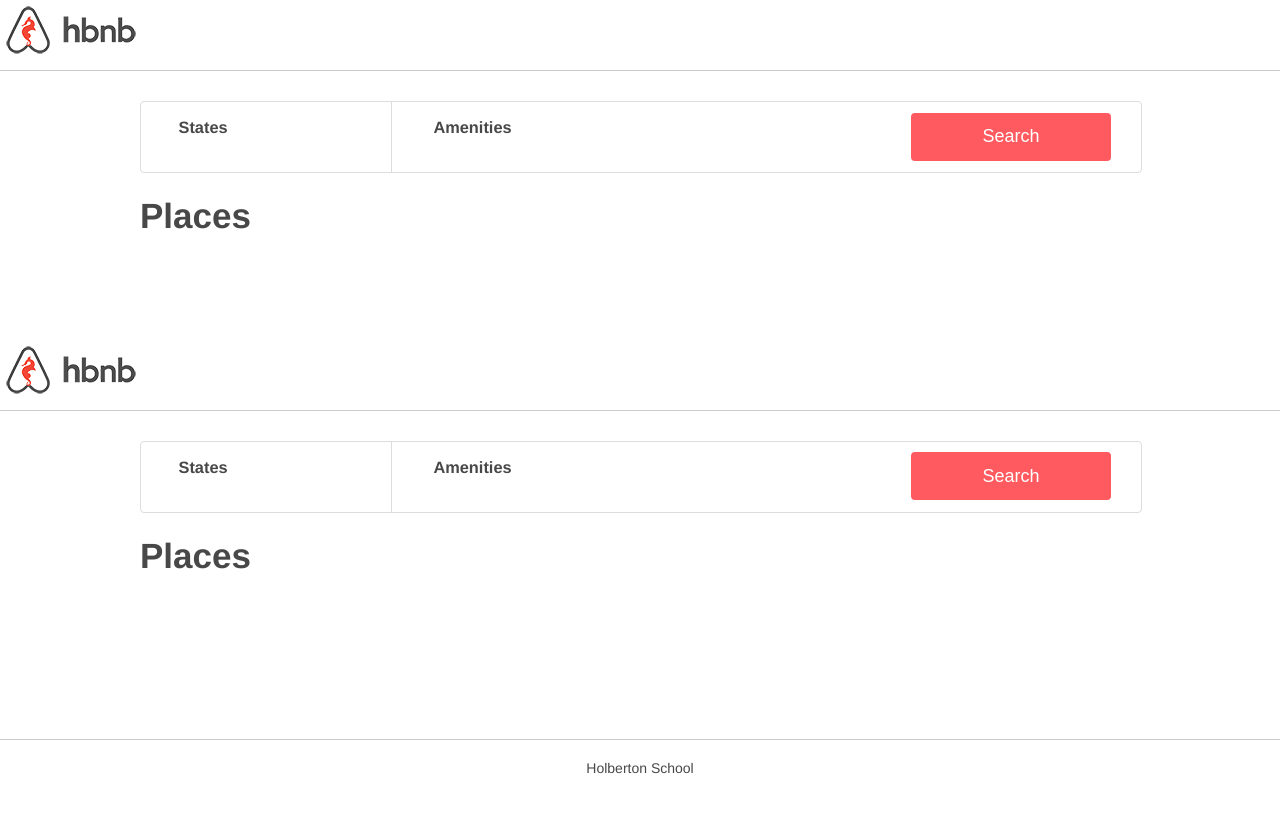
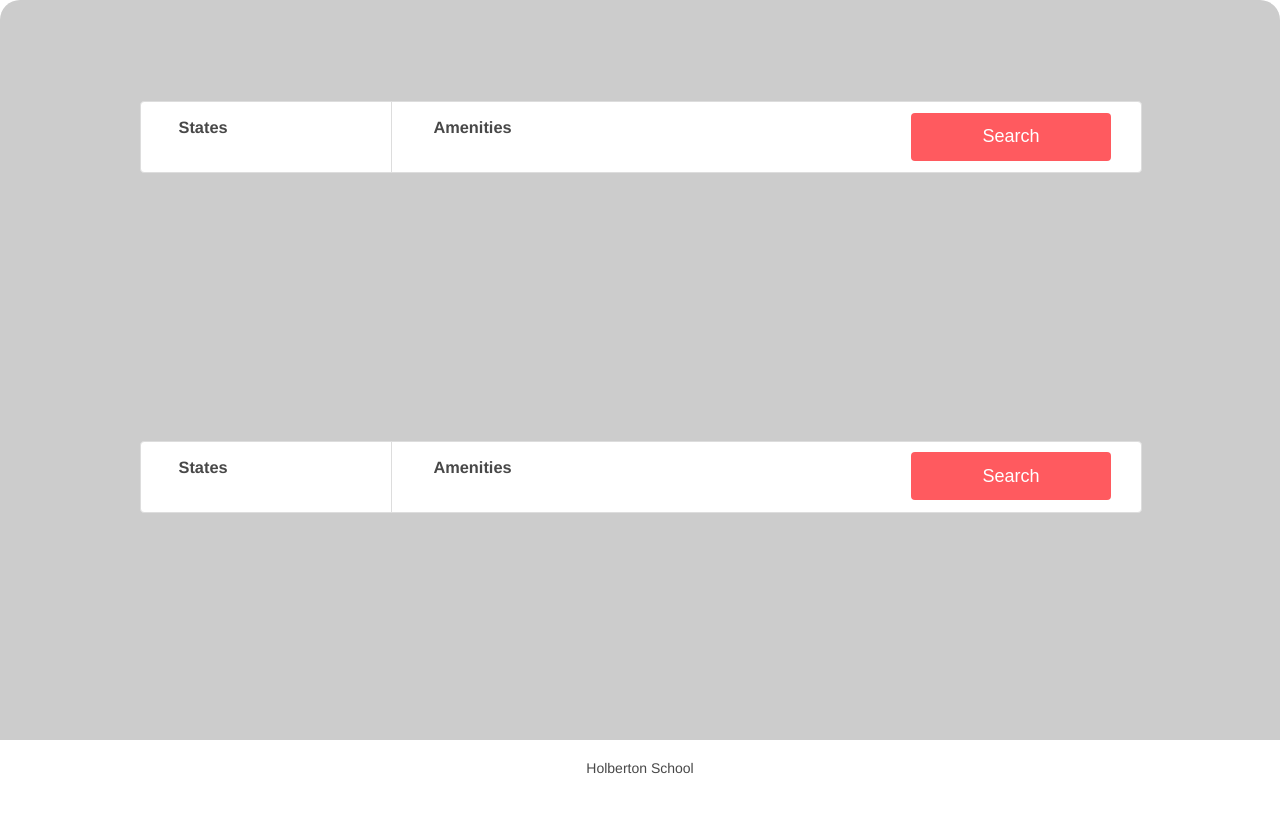
Before and after one commit to luisobregon21/AirBnB_clone_v4, a Flask app: template web_dynamic/templates/2-hbnb.html in a window 1280 px wide. Run offline with Flask 2, Linux system fonts and the light colour scheme; the template is opened without the code that fills it, so the values that code supplies are empty; some libraries are stand-ins or nearby versions.

Commit message:
Add new elements and attributes to div

```diff
--- a/web_dynamic/static/styles/3-header.css
+++ b/web_dynamic/static/styles/3-header.css
@@ -13,10 +13,16 @@
 
 header #api_status {
     border-radius: 20px;
+    border-right: 30px;
     position: absolute;
     top: 0;
     bottom: 0;
     left: 0;
     right: 0;
     margin: auto;
+    background-color: #cccccc;
 }
+
+header .available {
+    background-color: #ff545f;
+}
--- a/web_dynamic/templates/2-hbnb.html
+++ b/web_dynamic/templates/2-hbnb.html
@@ -15,7 +15,7 @@
   <body>
     <header>
       <div class="logo"></div>
-      <div id="api_status"></div>
+      <div class="available" id="api_status" align="right" ></div>
     </header>
     <div class="container">
       <section class="filters">
```
